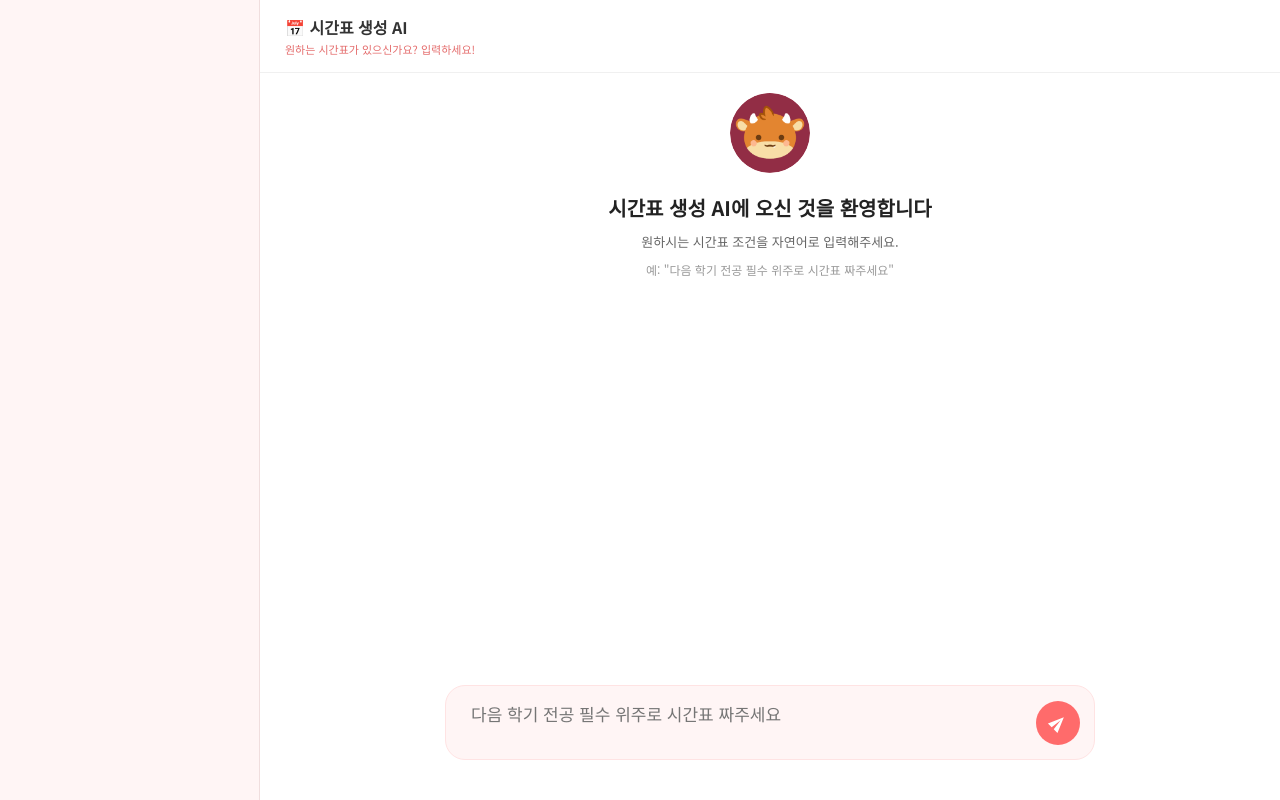
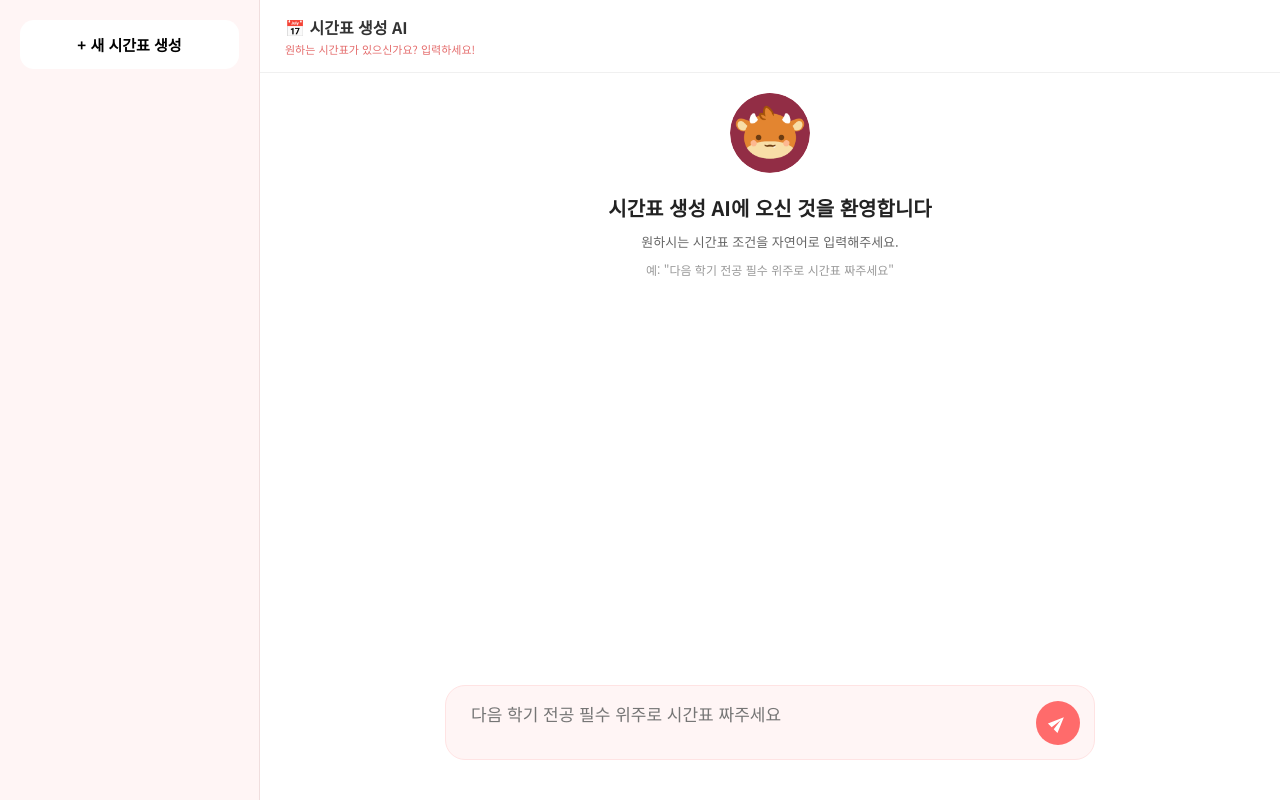
Before and after one commit to leeyunji80/OSS_Timetable-Chatbot, a Flask app: page / in a window 1280 px wide. Run offline with Flask 3, Linux system fonts and the light colour scheme; parts of the project's set-up code (start-up, migrations or seed data) failed here and were passed over.

Commit message:
add: 새 시간표 생성 버튼 UI 추가 #23

```diff
--- a/templates/index.html
+++ b/templates/index.html
@@ -260,11 +260,39 @@
             box-shadow: 0 4px 12px rgba(0,0,0,0.08);
         }
 
+        .new-chat-btn {
+            width: 100%;
+
+            padding: 14px;
+
+            border: none;
+            border-radius: 14px;
+
+            background-color: white;
+
+            font-size: 15px;
+            font-weight: 600;
+
+            cursor: pointer;
+
+            margin-bottom: 25px;
+
+            transition: 0.2s;
+        }
+
+        .new-chat-btn:hover {
+            background-color: #ffe3e3;
+        }
+
     </style>
 </head>
 <body>
 
     <div class="sidebar">
+
+        <button class="new-chat-btn">
+            + 새 시간표 생성
+        </button>
 
     </div>
 
```
